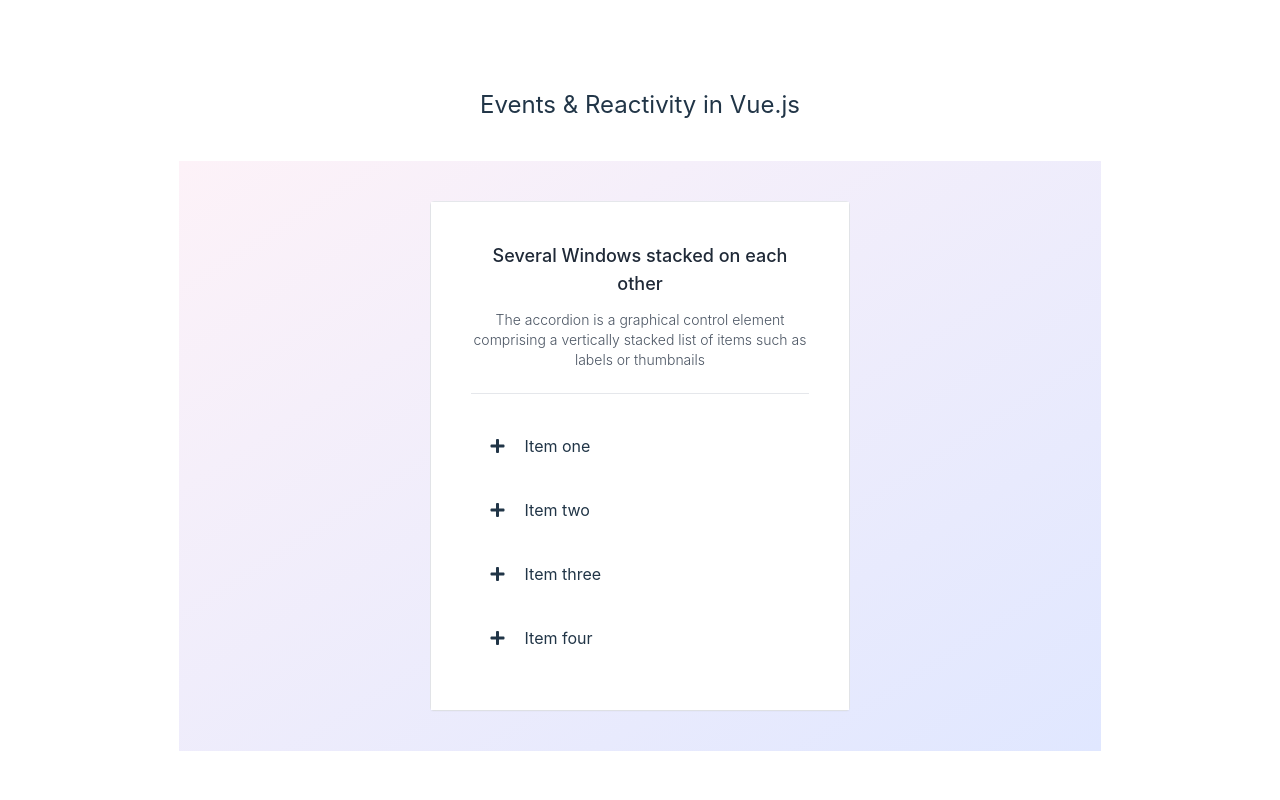
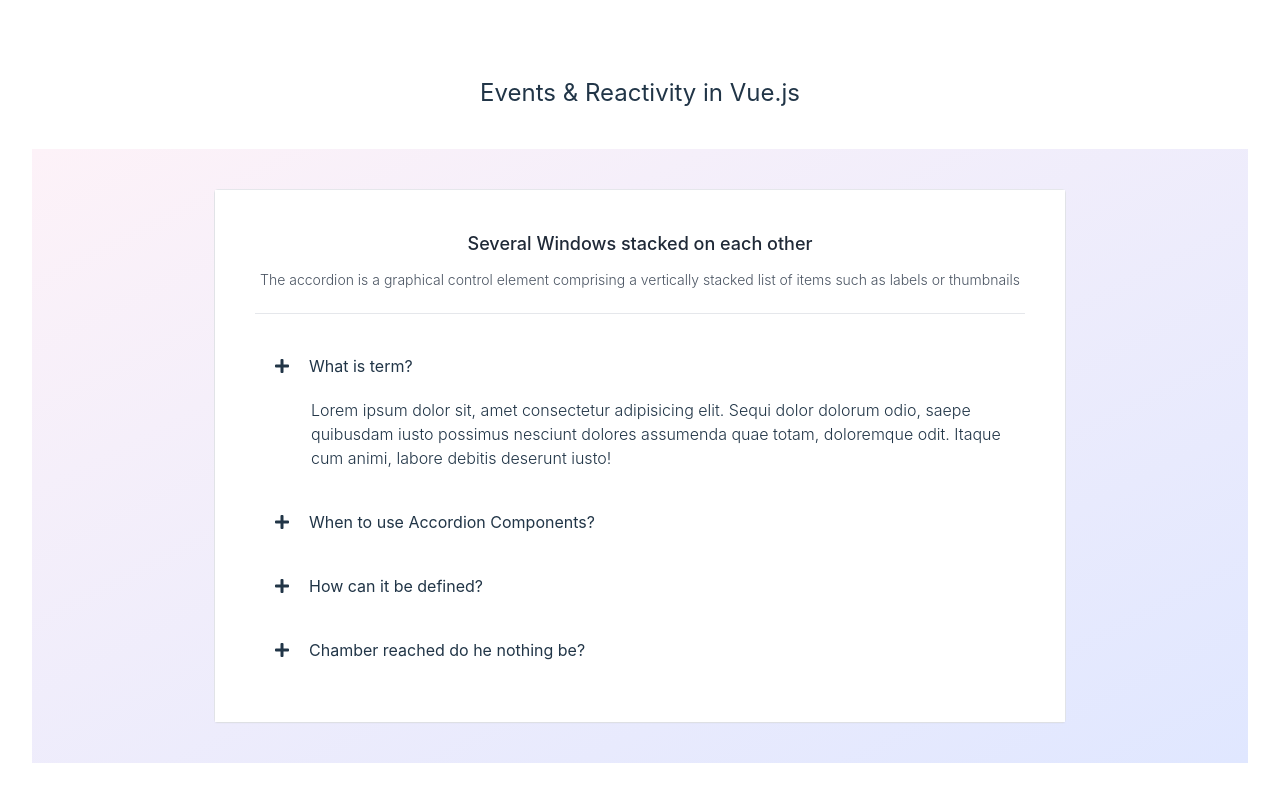
Before and after one commit to palashkumardas/eventreactivity, a Vue app: page / in a window 1280 px wide. Built offline with nearby package versions, Linux system fonts and the light colour scheme.

Commit message:
accordion with loop

```diff
--- a/src/App.vue
+++ b/src/App.vue
@@ -2,12 +2,13 @@
 // import location from './components/Location.vue'
 // import objectReactivity from './components/objectReactivity.vue'
 // import according from './components/according.vue'
-import accordion2 from './components/accordion2.vue'
+// import accordion2 from './components/accordion2.vue'
+import loopaccording from './components/loopaccording.vue'
 
 </script>
 
 <template>
-  <accordion2></accordion2>
+  <loopaccording></loopaccording>
 </template>
 
 <style scoped>
--- /dev/null
+++ b/src/components/loopaccording.vue
@@ -0,0 +1,58 @@
+<script setup>
+
+import { ref, reactive } from 'vue'
+//reactivity
+const activeIndex = ref(0)
+const accordions = reactive([
+  {
+    heading: "What is term?",
+    content: "Lorem ipsum dolor sit, amet consectetur adipisicing elit. Sequi dolor dolorum odio, saepe quibusdam iusto possimus nesciunt dolores assumenda quae totam, doloremque odit. Itaque cum animi, labore debitis deserunt iusto!",
+    isOpen:true,
+  },
+  {
+    heading: "When to use Accordion Components?",
+    content: "Lorem, ipsum dolor sit amet consectetur adipisicing elit. Ut suscipit itaque, sequi incidunt ab sit optio debitis dignissimos doloribus ratione nobis id mollitia maiores eveniet necessitatibus dolorum praesentium! Corrupti, at.",
+    isOpen:false,
+  },
+  {
+    heading: "How can it be defined?",
+    content: "Lorem ipsum dolor sit amet consectetur adipisicing elit. Minima facilis labore voluptates provident nam, delectus suscipit nihil optio voluptate quae porro fugiat magni excepturi doloribus.",
+    isOpen:false,
+  },
+  {
+    heading: "Chamber reached do he nothing be?",
+    content: "Lorem ipsum, dolor sit amet consectetur adipisicing elit. Ullam minima maiores magni dolore qui architecto pariatur incidunt repellat quos hic? Eius, eveniet accusantium! Quisquam, quo. Vitae ipsum ad veritatis commodi quasi expedita!",
+    isOpen:false,
+  }
+])
+</script>
+
+<template>
+    <section class="container mx-auto flex items-center flex-col">
+        <h1 class="text-center text-2xl py-10">Events &amp; Reactivity in Vue.js</h1>
+        <div class="w-full p-10 bg-gradient-to-br from-pink-50 to-indigo-100 grid place-items-center">
+            <div class="w-3/4 mx-auto rounded border">
+                <div class="bg-white p-10 shadow-sm">
+                    <h3 class="text-lg font-medium text-gray-800">Several Windows stacked on each other</h3>
+                    <p class="text-sm font-light text-gray-600 my-3"> The accordion is a graphical control element comprising a vertically stacked list of items such as labels or thumbnails </p>
+                    <div class="h-1 w-full mx-auto border-b my-5"></div>
+                    <!-- start accordion -->
+                    <div class="transition hover:bg-indigo-50" v-for="(accordion,index) in accordions" :key="index">
+                        <!-- header -->
+                        <div @click="accordion.isOpen=!accordion.isOpen" class="accordion-header cursor-pointer transition flex space-x-5 px-5 items-center h-16"><i class="fas fa-plus"></i>
+                            <h3>{{ accordion.heading }}</h3>
+                        </div><!-- Content -->
+                        <div class="px-5 pt-0 text-left pb-5" v-show="accordion.isOpen">
+                            <p class="leading-6 font-light pl-9">{{ accordion.content}}</p>
+                        </div>
+                    </div>
+                <!-- end accordion -->
+                </div>
+            </div>
+        </div>
+    </section>
+</template>
+
+<style scoped>
+
+</style>
```
